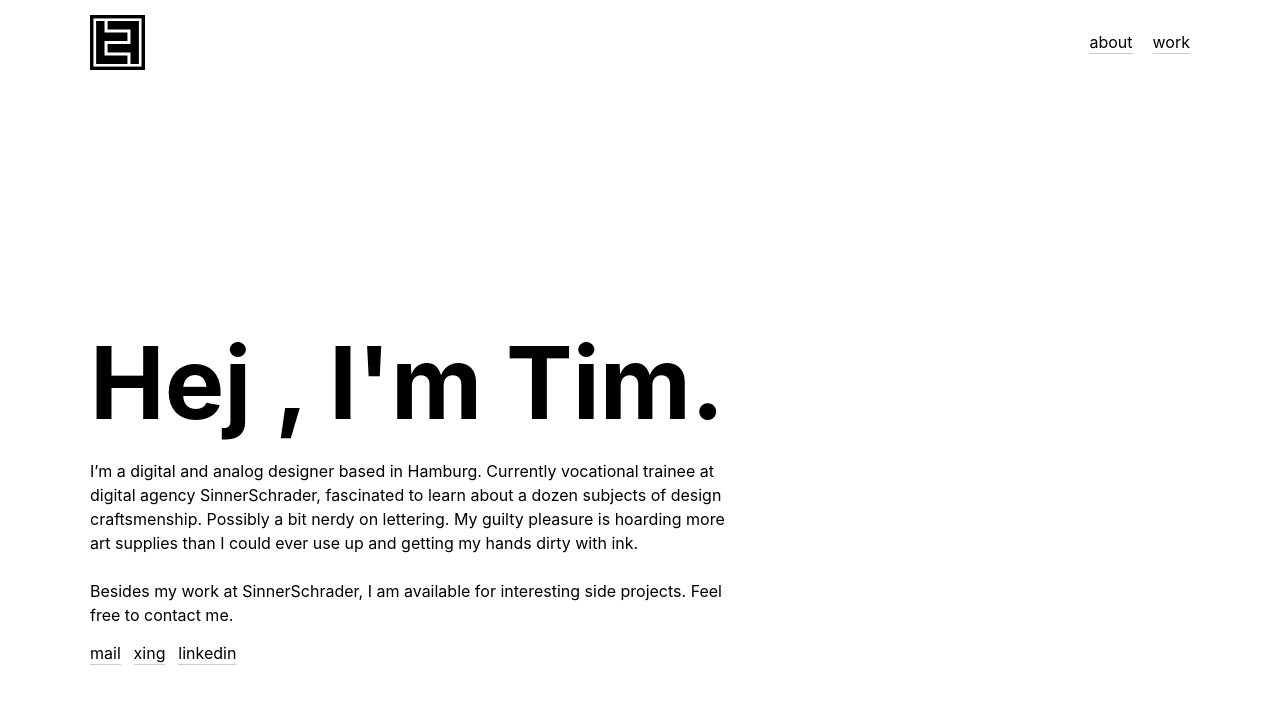
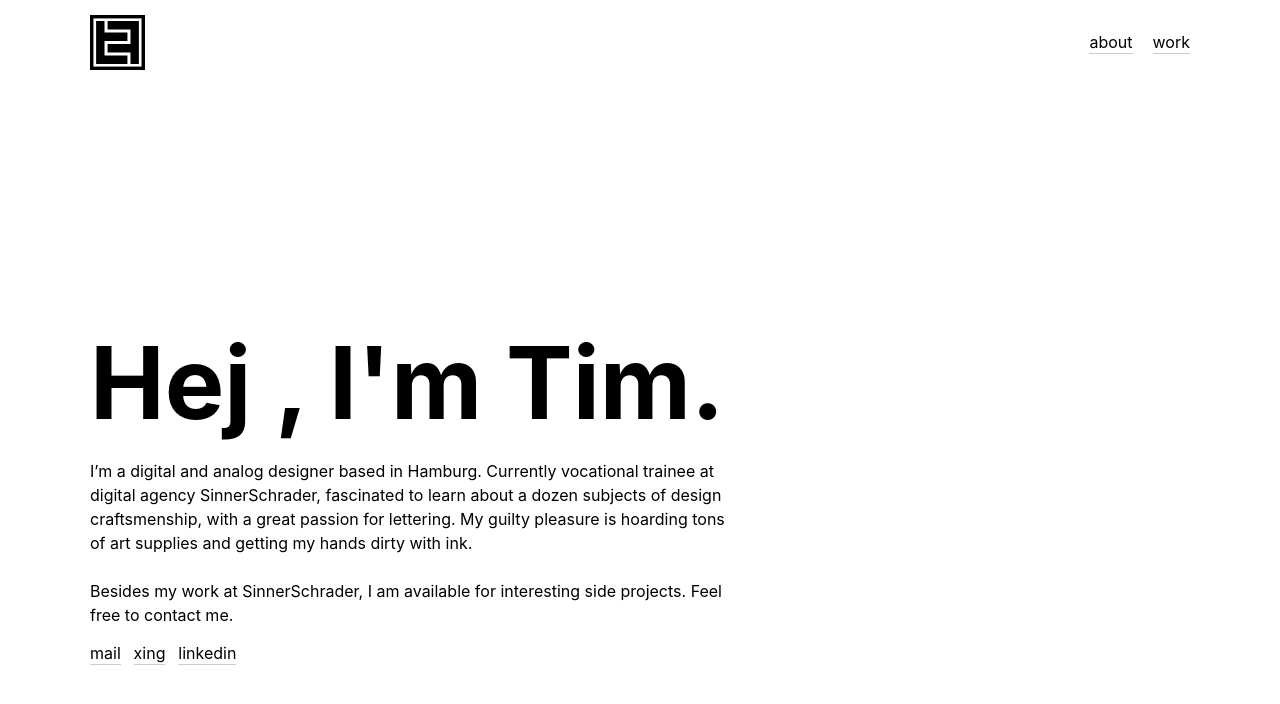
Before and after one commit to timfeuring/Portfolio, a Jekyll site: the page built from index.md, in a window 1280 px wide and 900 px high. Shown: the top 704 px of the window. Built offline with Jekyll 4.4.1, drawn with Linux system fonts in a browser that asks for light colours.

Commit message:
text changes

```diff
--- a/_includes/intro.html
+++ b/_includes/intro.html
@@ -2,7 +2,7 @@
     <div class="about-intro">
         <h1  class="about-headline" id="about-headline"> Hej </h1>
         <p>
-            I’m a digital and analog designer based in Hamburg. Currently vocational trainee at digital agency SinnerSchrader, fascinated to learn about a dozen subjects of design craftsmenship. Possibly a bit nerdy on lettering. My guilty pleasure is hoarding more art supplies than I could ever use up and getting my hands dirty with ink.
+            I’m a digital and analog designer based in Hamburg. Currently vocational trainee at digital agency SinnerSchrader, fascinated to learn about a dozen subjects of design craftsmenship, with a great passion for lettering. My guilty pleasure is hoarding tons of art supplies and getting my hands dirty with ink.
 
             <!-- Read more on what I spend my time with
             <a class="underline" href="about.html">here.</a> -->
```
Also changed, not shown: assets/img/about/eye.svg (added), assets/img/about/vector-portrait.svg (added), 1 other file.
